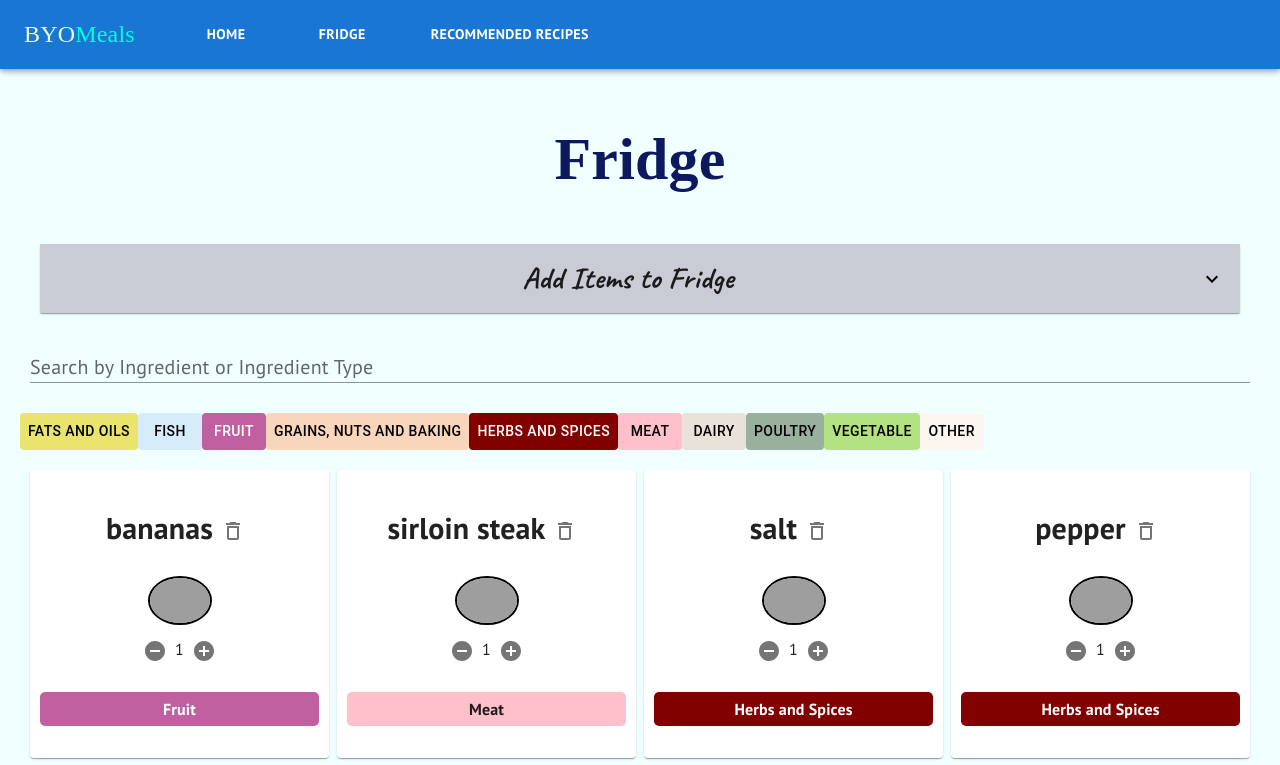
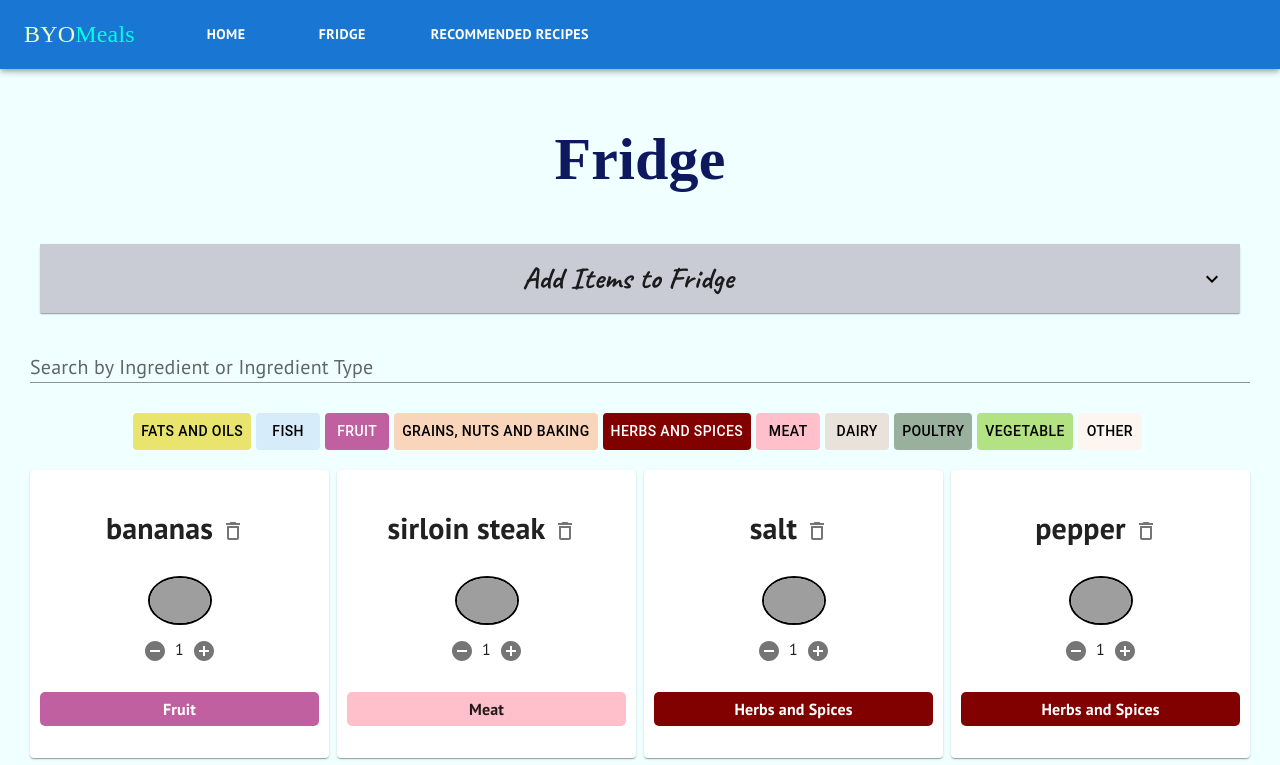
Before and after one commit to ybuchi/byomeals, a React (Create React App) app: page /fridge in a window 1280 px wide. Shown: the top 765 px of the page. Built offline with nearby package versions, Linux system fonts and the light colour scheme; data requests are answered from the project's data file; grey boxes are pictures that could not be loaded; a web font is replaced by a local one.

Commit message:
Some more CSS fixes to the filter buttons.

```diff
--- a/src/Components/FoodContainer.js
+++ b/src/Components/FoodContainer.js
@@ -42,17 +42,17 @@ function FoodContainer({foodInFridge, deleteItem, fridgeData, setFridgeData, inc
                 onChange={handleSearchChange}
                 value={searchState} />
 
-            <Box sx={{fontFamily: "'PT Sans', sans-serif", marginBottom : "10px", padding : "10px 20px"}}>
-                <Button sx={{backgroundColor: "#E8E46E", color: "black"}} onClick={handleTypeSort}>Fats and Oils</Button>
-                <Button sx={{backgroundColor: "#D6ECFA", color: "black"}} onClick={handleTypeSort}>Fish</Button>
-                <Button sx={{backgroundColor: "#C060A1", color: "white"}} onClick={handleTypeSort}>Fruit</Button>
-                <Button sx={{backgroundColor: "#F9D5BB", color: "black"}} onClick={handleTypeSort}>Grains, Nuts and Baking</Button>
-                <Button sx={{backgroundColor: "#810000", color: "white"}} onClick={handleTypeSort}>Herbs and Spices</Button>
-                <Button sx={{backgroundColor: "pink", color: "black"}} onClick={handleTypeSort}>Meat</Button>
-                <Button sx={{backgroundColor: "#E8E2DB", color: "black"}} onClick={handleTypeSort}>Dairy</Button>
-                <Button sx={{backgroundColor: "#99B19C", color: "black"}} onClick={handleTypeSort}>Poultry</Button>
-                <Button sx={{backgroundColor: "#B3E283", color: "black"}} onClick={handleTypeSort}>Vegetable</Button>
-                <Button sx={{backgroundColor: "#FDF6F0", color: "black"}} onClick={handleTypeSort}>Other</Button>
+            <Box sx={{fontFamily: "'PT Sans', sans-serif", marginBottom : "10px", padding : "10px 20px", textAlign: "center"}}>
+                <Button sx={{backgroundColor: "#E8E46E", color: "black", marginRight: "5px"}} onClick={handleTypeSort}>Fats and Oils</Button>
+                <Button sx={{backgroundColor: "#D6ECFA", color: "black", marginRight: "5px"}} onClick={handleTypeSort}>Fish</Button>
+                <Button sx={{backgroundColor: "#C060A1", color: "white", marginRight: "5px"}} onClick={handleTypeSort}>Fruit</Button>
+                <Button sx={{backgroundColor: "#F9D5BB", color: "black", marginRight: "5px"}} onClick={handleTypeSort}>Grains, Nuts and Baking</Button>
+                <Button sx={{backgroundColor: "#810000", color: "white", marginRight: "5px"}} onClick={handleTypeSort}>Herbs and Spices</Button>
+                <Button sx={{backgroundColor: "pink", color: "black", marginRight: "5px"}} onClick={handleTypeSort}>Meat</Button>
+                <Button sx={{backgroundColor: "#E8E2DB", color: "black", marginRight: "5px"}} onClick={handleTypeSort}>Dairy</Button>
+                <Button sx={{backgroundColor: "#99B19C", color: "black", marginRight: "5px"}} onClick={handleTypeSort}>Poultry</Button>
+                <Button sx={{backgroundColor: "#B3E283", color: "black", marginRight: "5px"}} onClick={handleTypeSort}>Vegetable</Button>
+                <Button sx={{backgroundColor: "#FDF6F0", color: "black", marginRight: "5px"}} onClick={handleTypeSort}>Other</Button>
             </Box>
 
             <Grid container spacing={1} id="ingredient-item-container">
```
